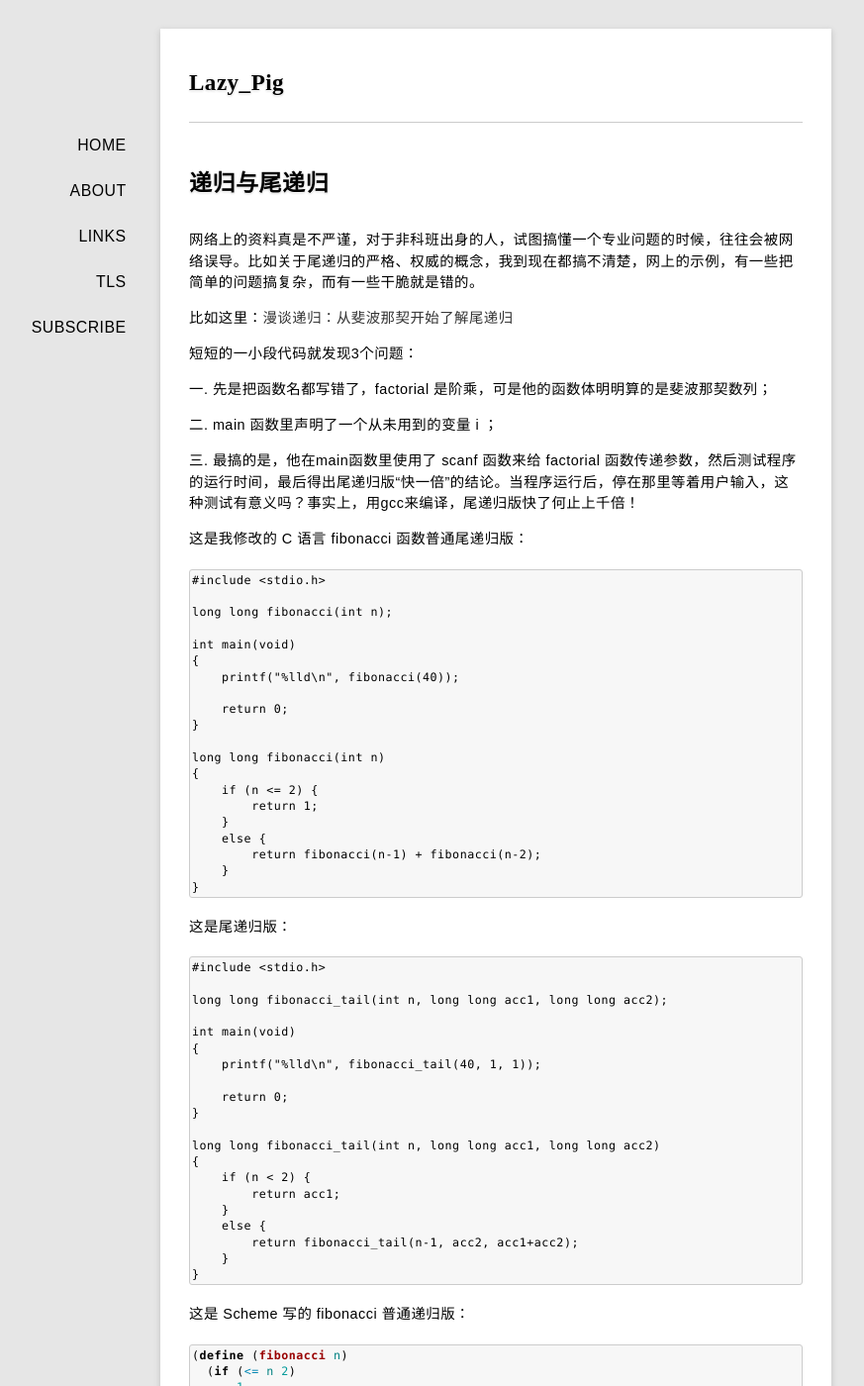
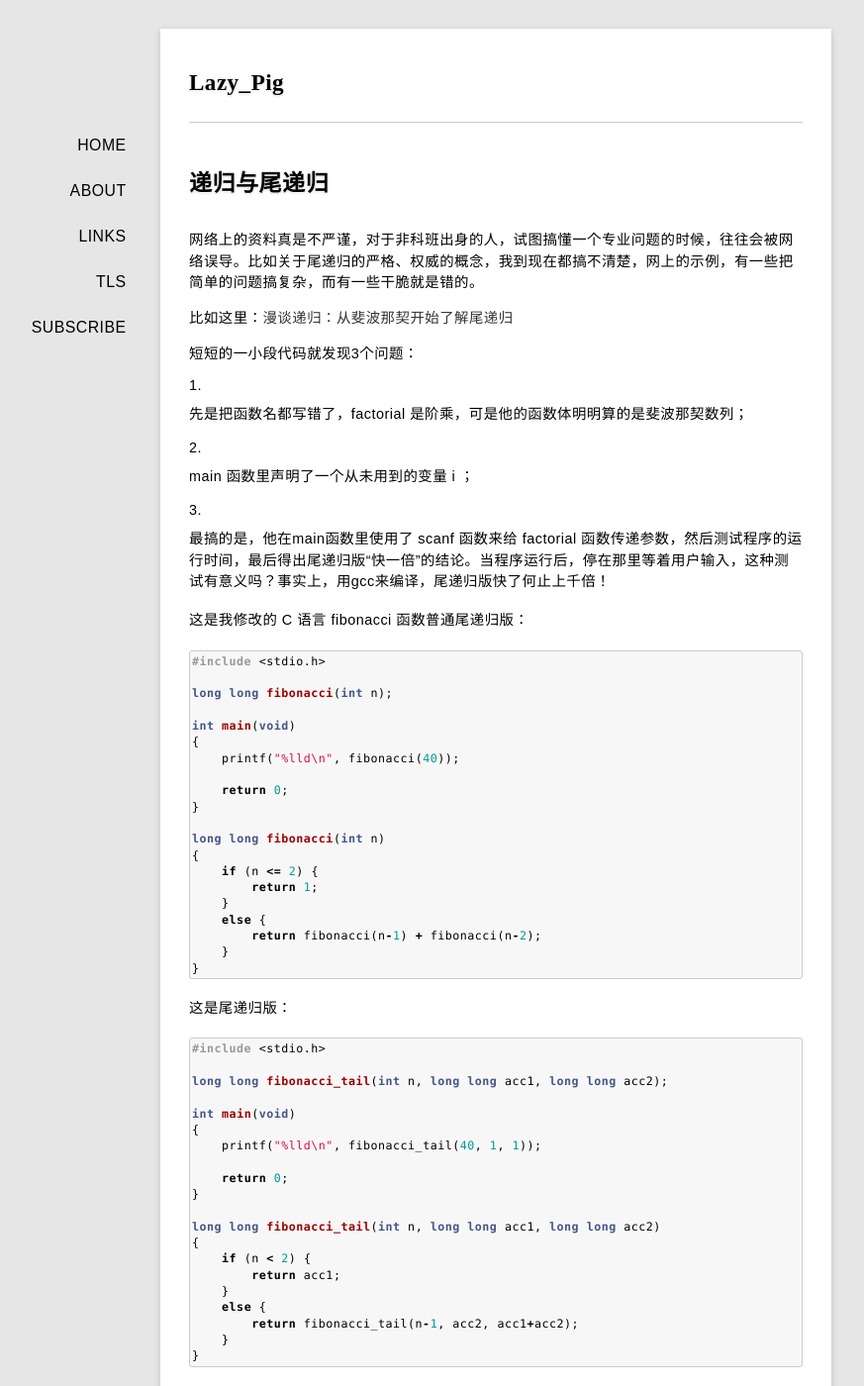
Before and after one commit to rhuichao/uternet.github.io, a Jekyll site: the page built from _posts/2014-05-18-tail_recursion.md, in a window 1280 px wide and 1400 px high. Shown: the whole window at 99% size, without its empty margins (139-1012 px from the left). Built offline with Jekyll 4.4.1, drawn with Linux system fonts in a browser that asks for light colours; some web fonts are replaced; Markdown is read by kramdown in place of the engine named in the settings.

Commit message:
new document posted

````diff
--- a/_posts/2014-05-18-tail_recursion.md
+++ b/_posts/2014-05-18-tail_recursion.md
@@ -10,15 +10,15 @@ date: 2014-05-18
 
 短短的一小段代码就发现3个问题：
 
-一. 先是把函数名都写错了，factorial 是阶乘，可是他的函数体明明算的是斐波那契数列；
+1. 先是把函数名都写错了，factorial 是阶乘，可是他的函数体明明算的是斐波那契数列；
 
-二. main 函数里声明了一个从未用到的变量 i ；
+2. main 函数里声明了一个从未用到的变量 i ；
 
-三. 最搞的是，他在main函数里使用了 scanf 函数来给 factorial 函数传递参数，然后测试程序的运行时间，最后得出尾递归版“快一倍”的结论。当程序运行后，停在那里等着用户输入，这种测试有意义吗？事实上，用gcc来编译，尾递归版快了何止上千倍！
+3. 最搞的是，他在main函数里使用了 scanf 函数来给 factorial 函数传递参数，然后测试程序的运行时间，最后得出尾递归版“快一倍”的结论。当程序运行后，停在那里等着用户输入，这种测试有意义吗？事实上，用gcc来编译，尾递归版快了何止上千倍！
 
 这是我修改的 C 语言 fibonacci 函数普通尾递归版：
 
-```C
+```c
 #include <stdio.h>
 
 long long fibonacci(int n);
@@ -43,7 +43,7 @@ long long fibonacci(int n)
 
 这是尾递归版：
 
-```C
+```c
 #include <stdio.h>
 
 long long fibonacci_tail(int n, long long acc1, long long acc2);
````
